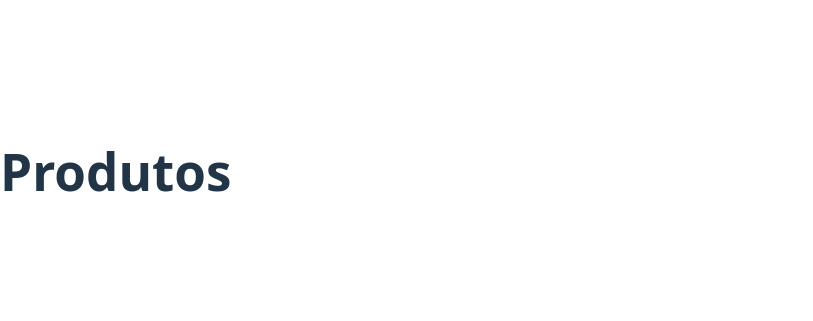
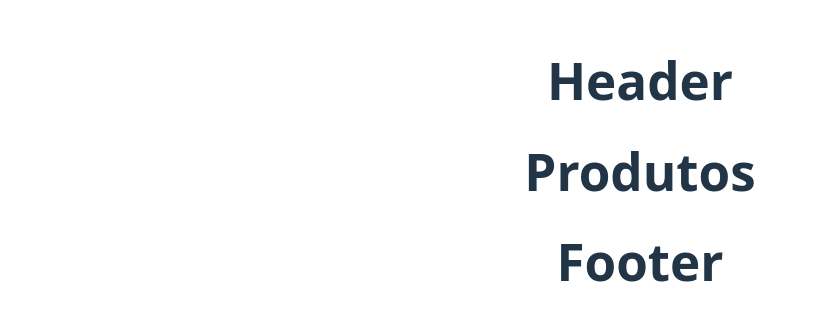
Before and after one commit to lilicesm/react_origamid, a React (Vite) app in the folder desafio_routes/: page / in a window 1280 px wide. Shown: the part 229-550 px from the top of the page, without its empty margins (0-813 px from the left). Built offline with nearby package versions, Linux system fonts and the light colour scheme.

Commit message:
Update App.jsx

```diff
--- a/desafio_routes/src/App.jsx
+++ b/desafio_routes/src/App.jsx
@@ -1,15 +1,22 @@
 import React from 'react';
 import { BrowserRouter, Routes, Route } from 'react-router-dom';
+import './App.css';
 import Produtos from './components/Produtos';
+import Header from './components/Header';
+import Footer from './components/Footer';
 
 const App = () => {
-  return <div>
-    <BrowserRouter>
-      <Routes>
-        <Route path="/" element={<Produtos />}></Route>
-      </Routes>
-    </BrowserRouter>
-  </div>
+  return (
+    <div className='App'>
+      <BrowserRouter>
+        <Header />
+        <div className='content'></div>
+        <Routes>
+          <Route path="/" element={<Produtos />}></Route>
+        </Routes>
+        <Footer />
+      </BrowserRouter>
+    </div>);
 };
 
 export default App;
```
